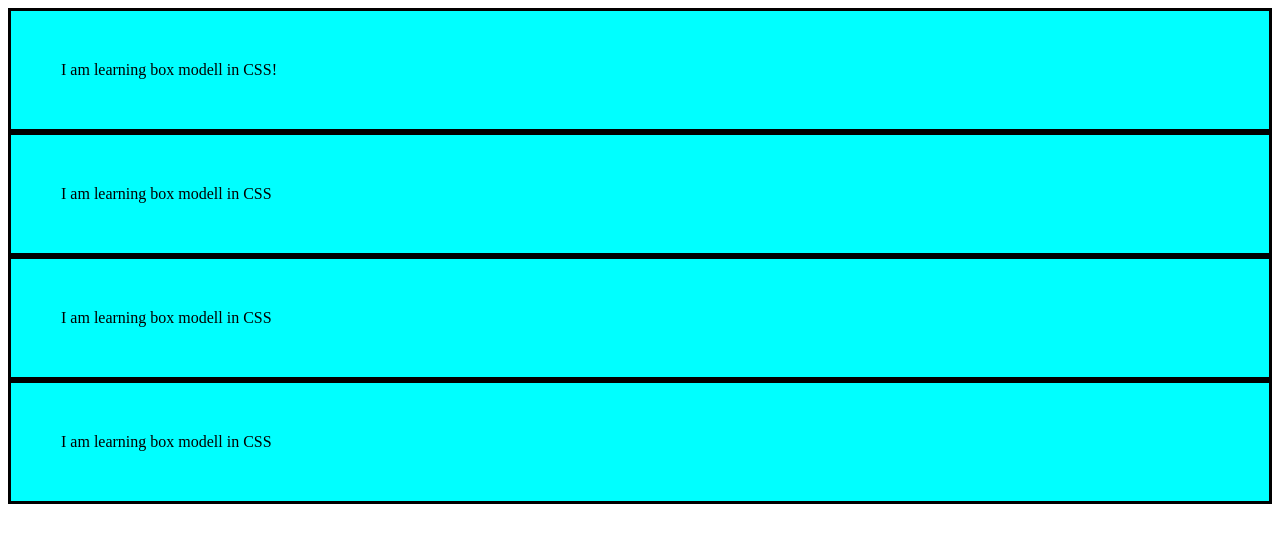
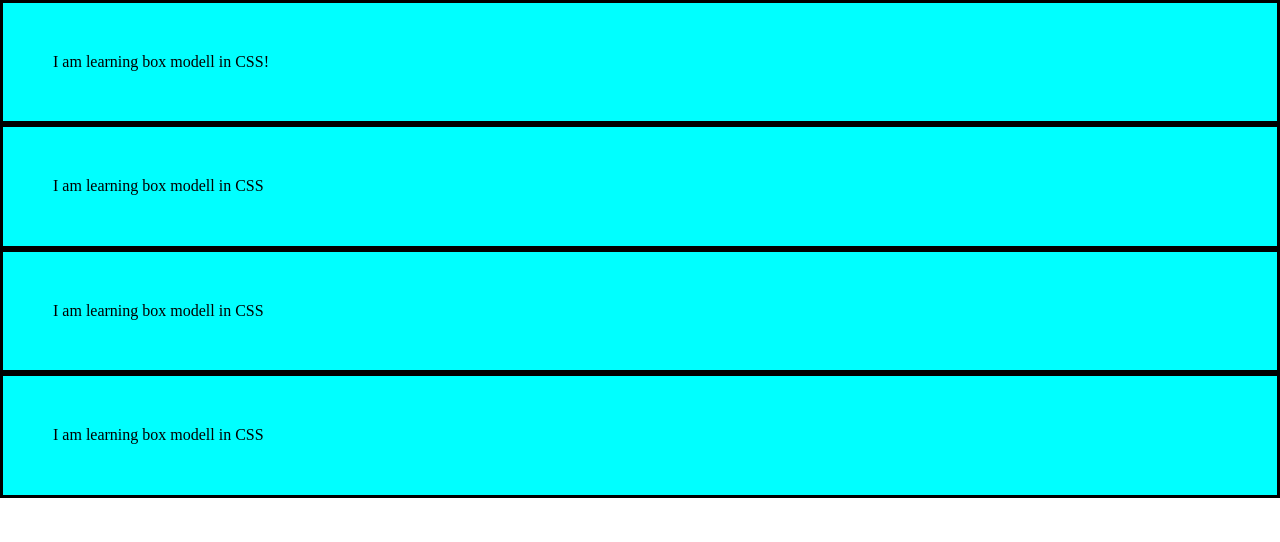
Before and after one commit to 1Makedonets1/gromcode, a plain HTML site: page pre_cours/8_box_model/task_3/index.html in a window 1280 px wide. Drawn offline with nearby package versions, Linux system fonts and the light colour scheme.

Commit message:
add normalize

```diff
--- a/pre_cours/8_box_model/task_3/index.html
+++ b/pre_cours/8_box_model/task_3/index.html
@@ -3,7 +3,7 @@
 <head>
     <meta charset="UTF-8">
     <meta name="viewport" content="width=device-width, initial-scale=1.0">
-    <!-- <link rel="stylesheet" href="https://cdnjs.cloudflare.com/ajax/libs/normalize/8.0.1/normalize.min.css"> -->
+    <link rel="stylesheet" href="https://cdnjs.cloudflare.com/ajax/libs/normalize/8.0.1/normalize.min.css">
     <link rel="stylesheet" href="style.css">
     <title>Document</title>
 </head>
```
